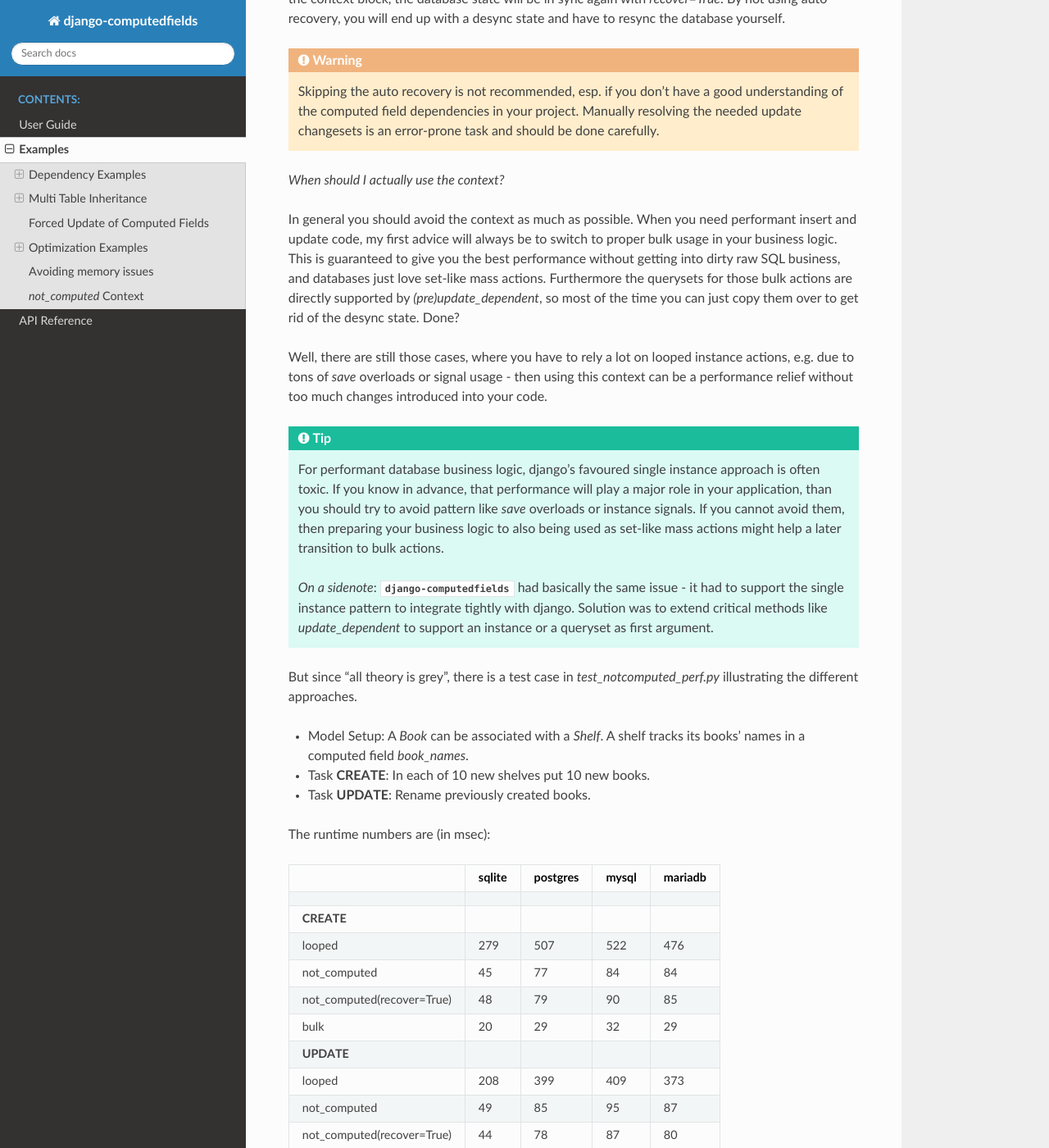
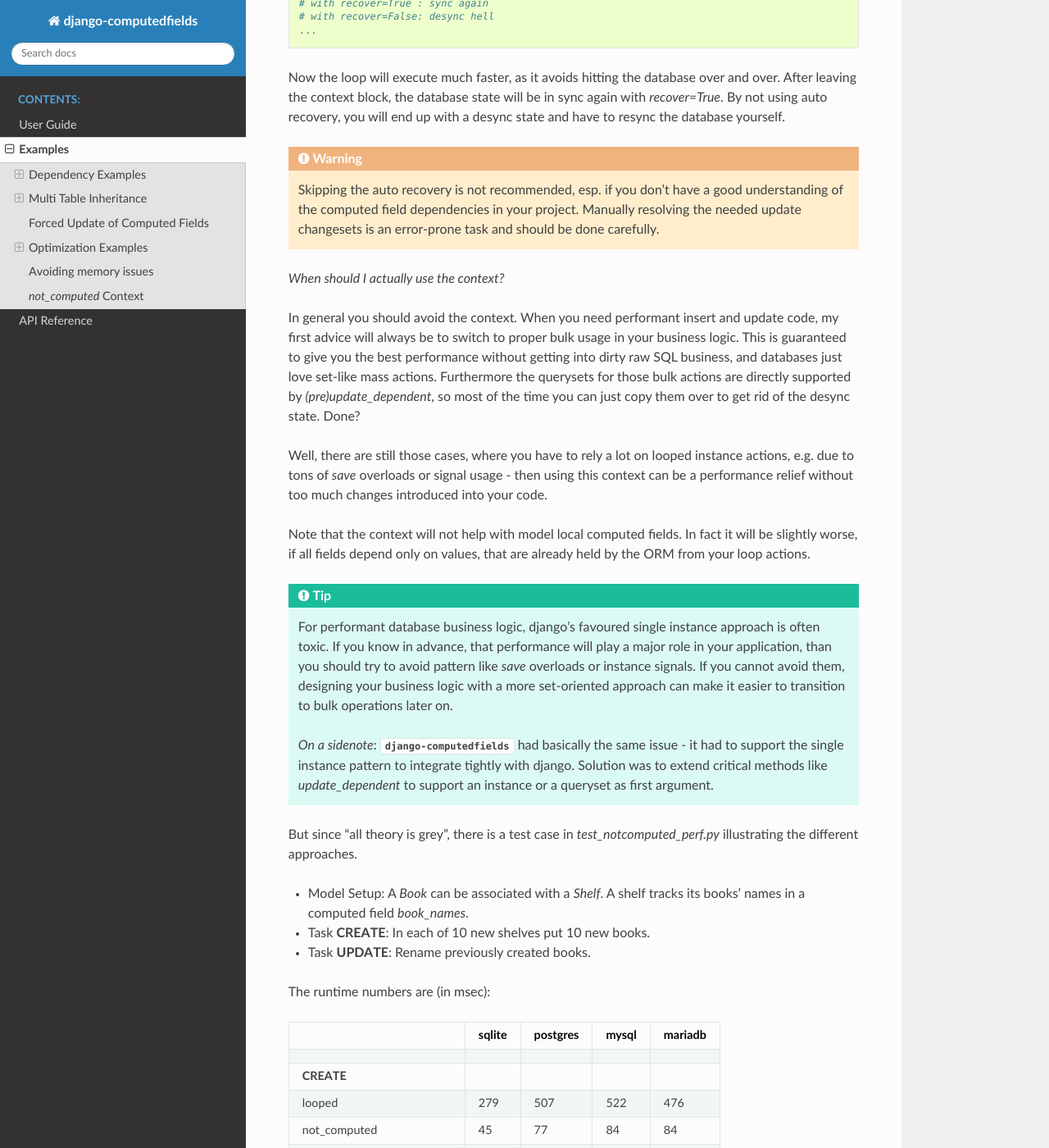
Before and after one commit to netzkolchose/django-computedfields, a Sphinx documentation site: the page built from docs/examples.rst, in a window 1280 px wide and 1400 px high, scrolled down 26207 px. Shown: the whole window at 82% size. Built offline with Sphinx 7.4.7 and the Read the Docs theme 3.1.0, drawn with Linux system fonts in a browser that asks for light colours; the version number is read from the project's files by our own code; some of the changed text lies outside the part shown.

Commit message:
cleanup docs

```diff
--- a/docs/examples.rst
+++ b/docs/examples.rst
@@ -1228,11 +1228,16 @@
   if you want to access the values after the context.
 - With auto recovery the *default_on_create* argument does not work anymore. This is caused by the fact,
   that the field update on the context's exit is a second save.
+- With auto recovery the context will track all database relevant actions with pk sets in memory.
+  This might create new RAM bottlenecks, if the context block works on overly huge changesets.
+- Should be self-explanatory - using a computed field value in the context block for other calculations
+  is almost always a mistake. The value will be outdated after an action that would normally have
+  updated it. Also trying to retrieve an updated value with *compute* will not work.
 
 .. WARNING::
 
     The context state is stored as thread local data. To not get surprising results, you should avoid threaded code
-    with ORM actions in the context.
+    with ORM actions in the context block.
 
 At a first glance it may seem odd to disable all the nifty denormalization trickery, you just carefully introduced,
 and to run into a desync state deliberately. So what is the deal here?
@@ -1279,7 +1284,7 @@
 
 *When should I actually use the context?*
 
-In general you should avoid the context as much as possible. When you need performant insert and update code,
+In general you should avoid the context. When you need performant insert and update code,
 my first advice will always be to switch to proper bulk usage in your business logic.
 This is guaranteed to give you the best performance without getting into dirty raw SQL business,
 and databases just love set-like mass actions. Furthermore the querysets for those bulk actions
@@ -1290,13 +1295,16 @@
 e.g. due to tons of `save` overloads or signal usage - then using this context can be a performance relief
 without too much changes introduced into your code.
 
+Note that the context will not help with model local computed fields. In fact it will be slightly worse,
+if all fields depend only on values, that are already held by the ORM from your loop actions.
+
 .. TIP::
 
     For performant database business logic, django's favoured single instance approach is often toxic.
     If you know in advance, that performance will play a major role in your application, than you should
-    try to avoid pattern like `save` overloads or instance signals. If you cannot avoid them,
-    then preparing your business logic to also being used as set-like mass actions might help a later
-    transition to bulk actions.
+    try to avoid pattern like `save` overloads or instance signals. If you cannot avoid them, designing
+    your business logic with a more set-oriented approach can make it easier to transition
+    to bulk operations later on.
 
     *On a sidenote*: :mod:`django-computedfields` had basically the same issue - it had to support
     the single instance pattern to integrate tightly with django. Solution was to extend critical methods
```
Also changed, not shown: other parts of docs/examples.rst (+1 -1 lines).
